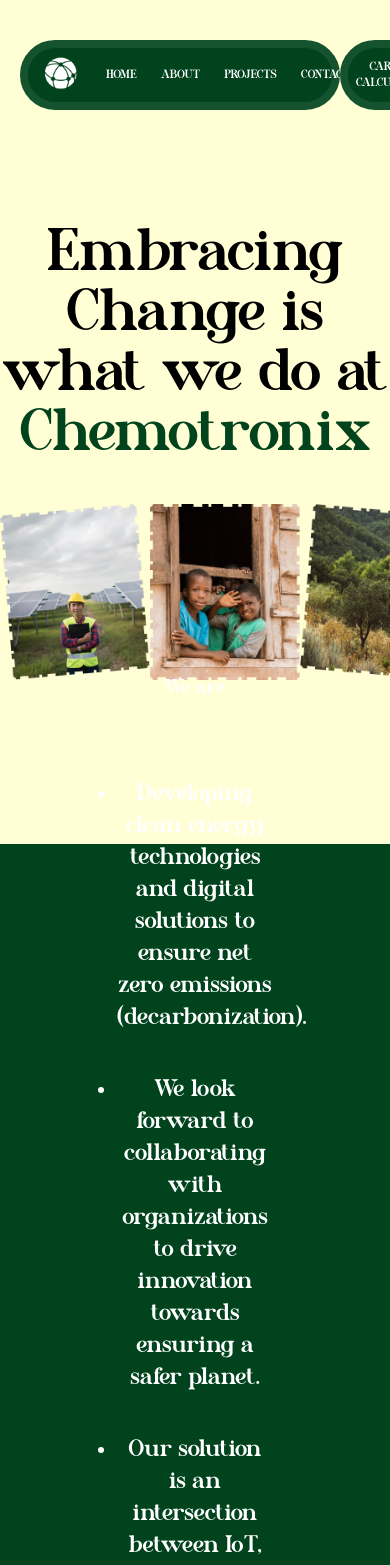
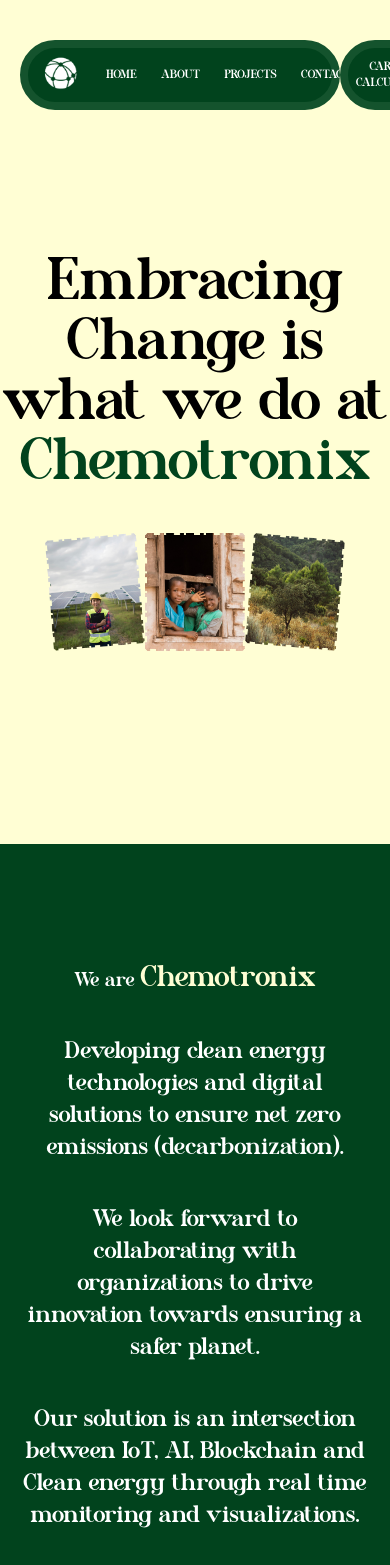
Before and after one commit to Mcnoble1/Chemotronix-v2, a Next.js app: page /about in a window 390 px wide. Shown: the top 1565 px of the page. Built offline with nearby package versions, Linux system fonts and the light colour scheme.

Commit message:
feat: updated about page :octocat:

```diff
--- a/components/About/index.tsx
+++ b/components/About/index.tsx
@@ -7,15 +7,15 @@
                 <h1 className="text-6xl mb-10 text-black">Embracing Change is what we do at <span className='text-[#01431D]'>Chemotronix</span></h1>
             </div>
             <div className="flex flex-row">
-                <Image src="/images/about1.png" alt="About 1" className="mb-5" width={150} height={150}/>
-                <Image src="/images/about2.png" alt="About 1" className="mb-5" width={150} height={150}/>
-                <Image src="/images/about3.png" alt="About 1" className="mb-5" width={150} height={150}/>
+                <Image src="/images/about1.png" alt="About 1" className="mb-5" width={100} height={100}/>
+                <Image src="/images/about2.png" alt="About 1" className="mb-5" width={100} height={100}/>
+                <Image src="/images/about3.png" alt="About 1" className="mb-5" width={100} height={100}/>
             </div>
             </section>
             <section className="h-screen bg-[#01431D] text-center text-white flex flex-col items-center justify-center">
-                <div className='w-[40%]'>
+                <div className='w-[90%] lg:w-[40%]'>
                 <h1 className='mb-10 text-xl'>We are <span className='text-3xl text-[#FFFED4]'>Chemotronix</span></h1>
-                <ul className='list-disc'>
+                <ul className='list-dis'>
                     <li className='mb-10 text-2xl'>Developing clean energy technologies and digital solutions to ensure net zero emissions (decarbonization).</li>
                     <li className='mb-10 text-2xl'>We look forward to collaborating with organizations to drive innovation towards ensuring a safer planet.</li>
                     <li className='mb-10 text-2xl'>Our solution is an intersection between IoT, AI, Blockchain and Clean energy through real time monitoring and visualizations.</li>
```
